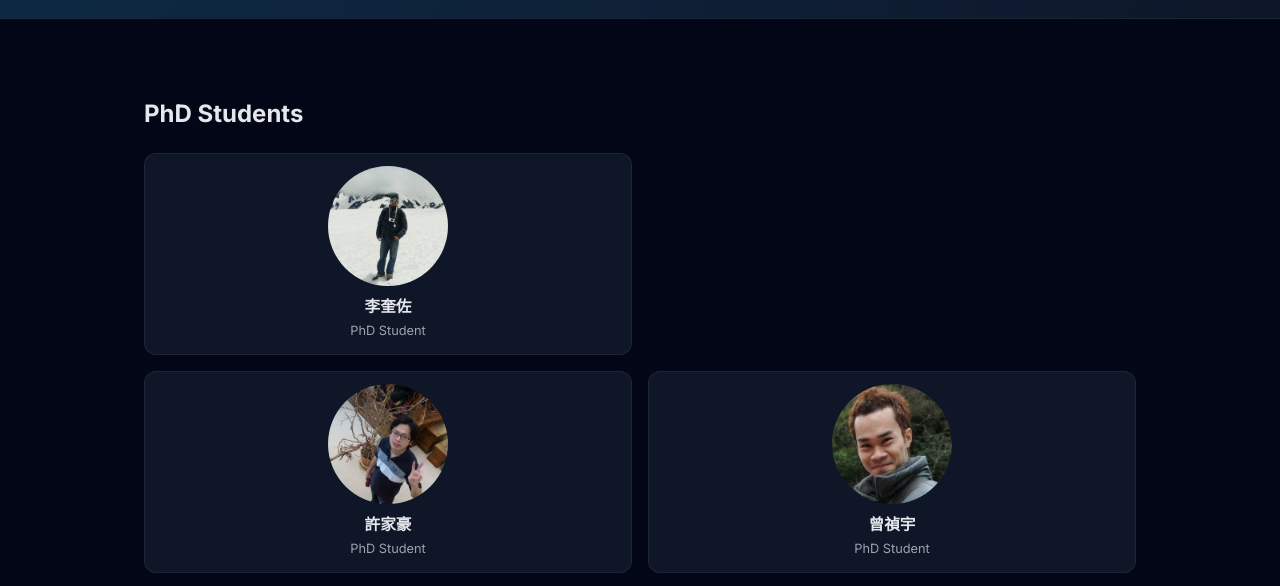
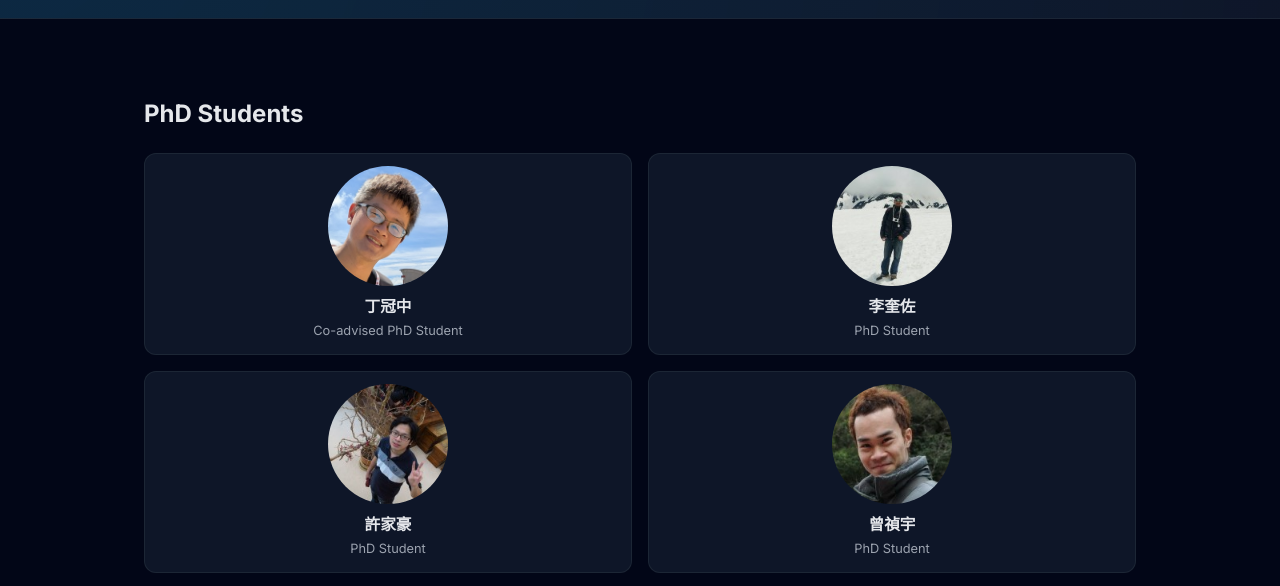
Before and after one commit to nycu-vision-lab/nycu-vision-lab.github.io, a plain HTML site: page members.html in a window 1280 px wide. Shown: the part 180-766 px from the top of the page. Drawn offline with Linux system fonts and the light colour scheme.

Commit message:
Update members

```diff
--- a/members.html
+++ b/members.html
@@ -42,13 +42,18 @@
         <h2>PhD Students</h2>
         <div class="member-grid">
           <article class="member-card">
+            <img src="assets/img/members/ding_photo.png" alt="丁冠中" />
+            <div class="member-info">
+              <h3>丁冠中</h3>
+              <p class="member-role">Co-advised PhD Student</p>
+            </div>
+          </article>
+          <article class="member-card">
             <img src="assets/img/members/18838962_1544829442226118_2846691477495826515_n-150x150.jpg" alt="李奎佐" />
             <div class="member-info">
               <h3>李奎佐</h3>
               <p class="member-role">PhD Student</p>
             </div>
-          </article>
-          <article>
           </article>
         </div>
 
```
Also changed, not shown: assets/img/members/1738249745808.jpg, assets/img/members/ding_photo.png (added), 2 other files.
